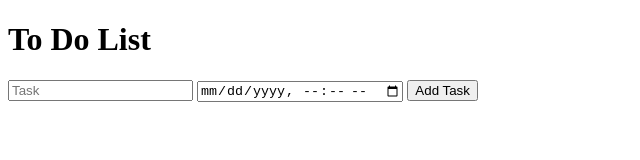
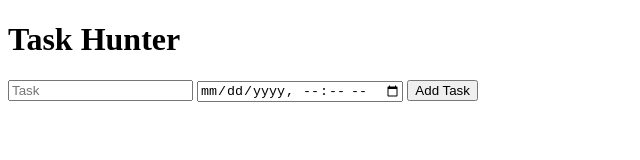
Before and after one commit to mariamzhamakochyan/To-Do-List, a plain HTML site: page Task-Hunter/Templates/index.html in a window 1280 px wide. Shown: the whole page, without its empty margins (0-640 px from the left). Drawn offline with Linux system fonts and the light colour scheme.

Commit message:
Update and rename index.html to index.html

```diff
--- a/Task-Hunter/Template/index.html
+++ b/Task-Hunter/Templates/index.html
@@ -1,7 +1,7 @@
 <!DOCTYPE html>
 <html>
 <head>
-    <title>To Do List</title>
+    <title>Task Hunter</title>
     <style>
         .completed {
             text-decoration: line-through;
@@ -18,7 +18,7 @@
     </style>
 </head>
 <body>
-    <h1>To Do List</h1>
+    <h1>Task Hunter</h1>
     <form id="add-form">
         <input type="text" id="task-input" placeholder="Task" required>
         <input type="datetime-local" id="deadline-input" required>
```
